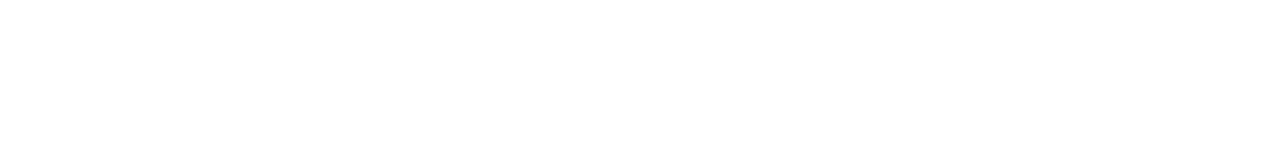
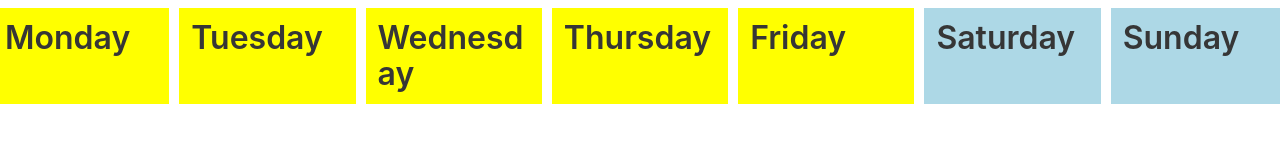
Before and after one commit to Geno1131993/Task-Manager-Deluxe, a plain HTML site: page index.html in a window 1280 px wide. Drawn offline with nearby package versions, Linux system fonts and the light colour scheme.

Commit message:
Added base webpage structure.

```diff
--- a/index.html
+++ b/index.html
@@ -2,8 +2,9 @@
     <html lang = "us-en">
 
     <link rel="stylesheet" href="https://cdn.jsdelivr.net/npm/bulma@0.8.0/css/bulma.min.css">
+    <link rel = "stylesheet" href = "./style.css">
     <script src="https://cdnjs.cloudflare.com/ajax/libs/jquery/3.2.1/jquery.min.js"></script>
-
+    <script src = "https://momentjs.com/"></script>
 
 
     <head>
@@ -15,7 +16,13 @@
 
     <body>
 
+        <div class = "tile is-ancestor">
+            <div id = "days" class = "tile is-horizontal is-12">
 
+            </div>
+        </div>
+
+        <script src = "./script.js"></script>
     </body>
 
 
--- a/script.js
+++ b/script.js
@@ -0,0 +1,18 @@
+
+function Day(day_name, day_type){
+    this.day_name = day_name;
+    this.day_type = day_type;
+};
+
+
+
+
+const days = [new Day("Monday", "weekday"), new Day("Tuesday", "weekday"), new Day("Wednesday", "weekday"), new Day("Thursday", "weekday"), new Day("Friday", "weekday"), new Day("Saturday", "weekend"), new Day("Sunday", "weekend")];
+
+console.log(days);
+
+
+for(let i = 0; i < days.length; i++){
+    $("#days").append(
+        '<div class = "tile"><div class = "tile is-parent ' + days[i]["day_name"] + " " + days[i]["day_type"] + ' day"><div class = "content"><p class = "title">' + days[i]["day_name"] + '</p></div></div></div>');
+}
--- /dev/null
+++ b/style.css
@@ -0,0 +1,17 @@
+*{
+    box-sizing: border-box;
+}
+
+
+.weekday{
+    background-color:yellow;
+}
+
+.weekend{
+    background-color: lightblue;;
+}
+
+.day{
+    margin:5px;
+    margin-top: 20px;
+}
```
